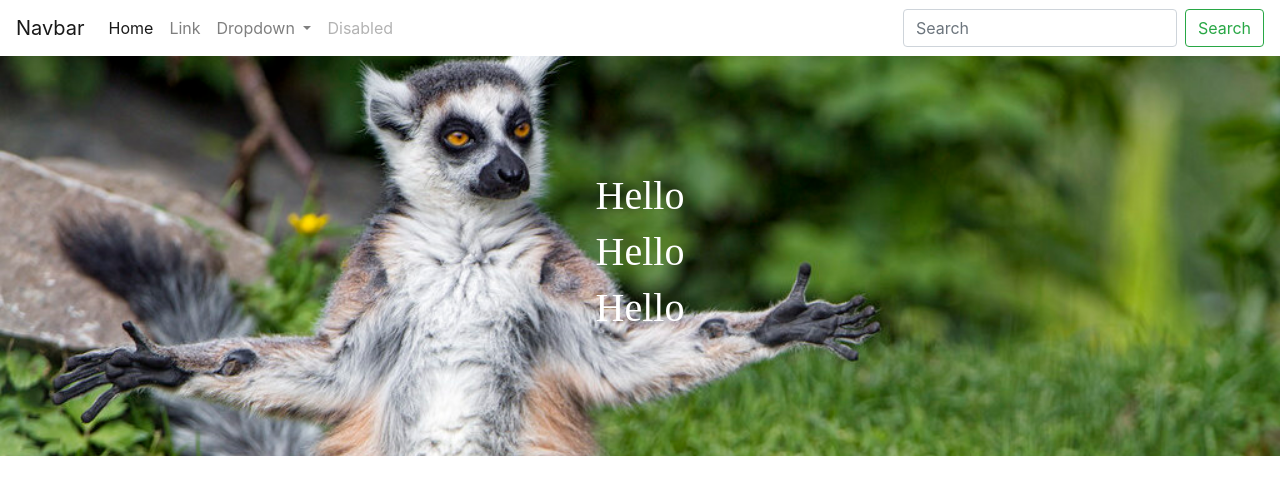
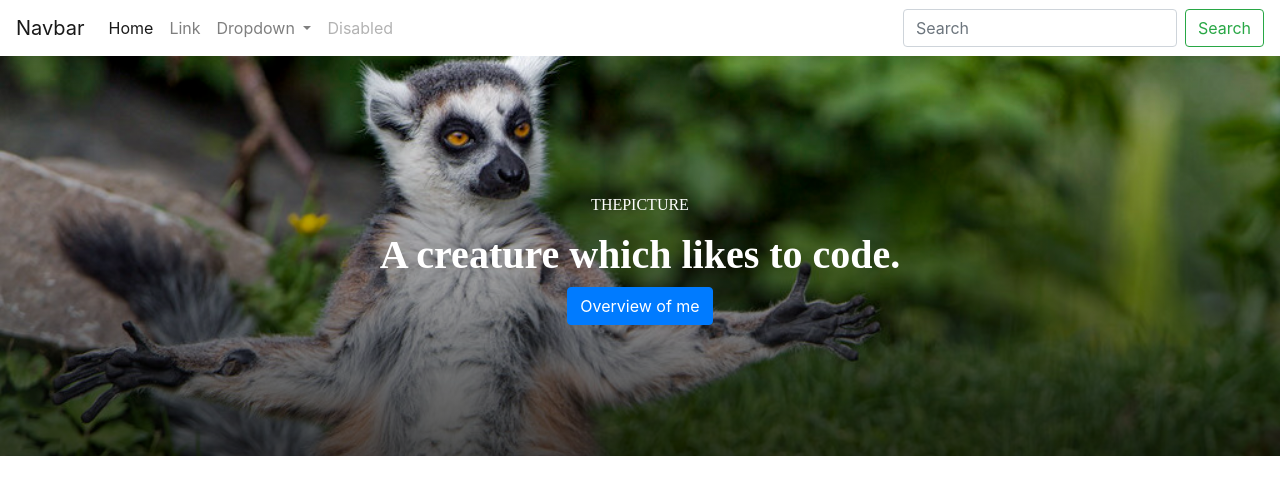
Before and after one commit to thepicture/TensorPractice, a plain HTML site: page frontend/lesson_one/resume-site/index.html in a window 1280 px wide. Drawn offline with Linux system fonts and the light colour scheme.

Commit message:
Add button to get the overview

```diff
--- a/frontend/lesson_one/resume-site/index.html
+++ b/frontend/lesson_one/resume-site/index.html
@@ -55,10 +55,11 @@
         <img class="img-container w-100 position-absolute"
              src="images/lemur-bg-400px.jpg"
              alt="Site logo"/>
+        <div class="position-absolute gradient--from-white-to-black-radial w-100 height-inherit">
         <div class="d-flex justify-content-center align-items-center position-absolute w-100 height-inherit flex-column">
-            <h1 class="text-white">Hello</h1>
-            <h1 class="text-white">Hello</h1>
-            <h1 class="text-white">Hello</h1>
+            <h6 class="text-white p-2">THEPICTURE</h6>
+            <h1 class="text-white font-weight-bold text-center">A creature which likes to code.</h1>
+            <button class="btn btn-primary">Overview of me</button>
         </div>
     </div>
 </div>
--- a/frontend/lesson_one/resume-site/styles/resume.css
+++ b/frontend/lesson_one/resume-site/styles/resume.css
@@ -10,3 +10,8 @@
 .height-inherit {
     height: inherit;
 }
+
+.gradient--from-white-to-black-radial {
+    background: rgb(255,255,255);
+    background: linear-gradient(180deg, rgba(255,255,255,0) 0%, rgba(0,0,0,.7) 100%);
+}
```
